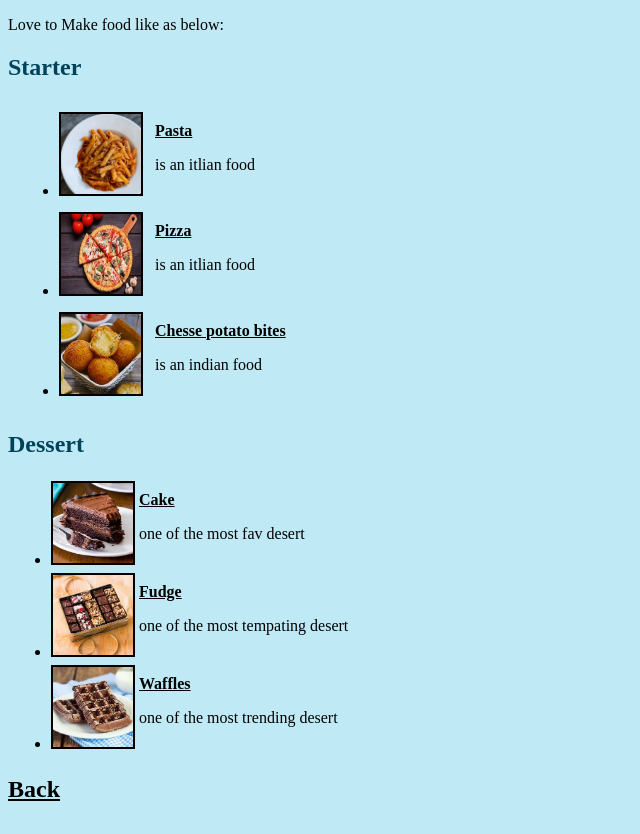
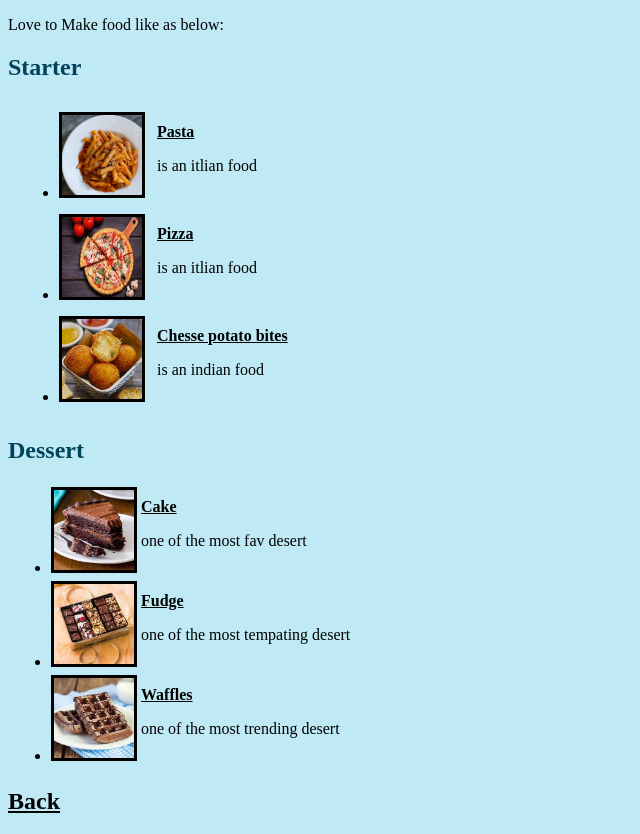
Before and after one commit to HemakshiBaraiya/intro, a plain HTML site: page makingfood.html in a window 1280 px wide. Shown: the whole page, without its empty margins (0-640 px from the left). Drawn offline with Linux system fonts and the light colour scheme.

Commit message:
Update makingfood.html

```diff
--- a/makingfood.html
+++ b/makingfood.html
@@ -12,7 +12,7 @@
                 <tr>
                     <td>
                         <li>
-                        <img src="Images/pasta.jpg" height="80px" width="80px" border="2px">
+                        <img class="design" src="Images/pasta.jpg">
                     </td>
                         </li>
                     <td><a href="https://www.indianhealthyrecipes.com/masala-pasta/" target="_blank"><strong>Pasta</strong></a>
@@ -23,7 +23,7 @@
                 <tr>
                     <td>
                         <li>
-                            <img src="Images/pizza.jpg" height="80px" width="80px" border="2px">
+                            <img class="design" src="Images/pizza.jpg">
                         </li>
                         </td>
                         <td><a href="https://www.indianhealthyrecipes.com/pizza-recipe-make-pizza/" target="_blank"><strong>Pizza</strong></a>
@@ -34,7 +34,7 @@
                 <tr>
                     <td>
                         <li>
-                            <img src="Images/cheeseball.jpg" height="80px" width="80px" border="2px">
+                            <img class="design" src="Images/cheeseball.jpg">
                         </li></td>
                         <td>
                         <a href="https://www.indianhealthyrecipes.com/cheese-balls-recipe/" target="_blank"><strong>Chesse potato bites</strong></a>
@@ -48,7 +48,7 @@
             <table>
                 <tr>
                     <td>
-                        <li><img src="Images/cake.jpg" height="80px" width="80px" border="2px">
+                        <li><img class="design" src="Images/cake.jpg">
                         </li>
                     </td>
                     <td>
@@ -58,7 +58,7 @@
                 </tr>
                 <tr>
                     <td>
-                        <li><img src="Images/fudge.jpg" height="80px" width="80px" border="2px">
+                        <li><img class="design" src="Images/fudge.jpg">
                         </li>
                     </td>
                     <td>
@@ -68,7 +68,7 @@
                 </tr>
                 <tr>
                     <td>
-                        <li><img src="Images/waffle.jpg" height="80px" width="80px" border="2px">
+                        <li><img class="design" src="Images/waffle.jpg">
                         </li>
                     </td>
                     <td>
```
